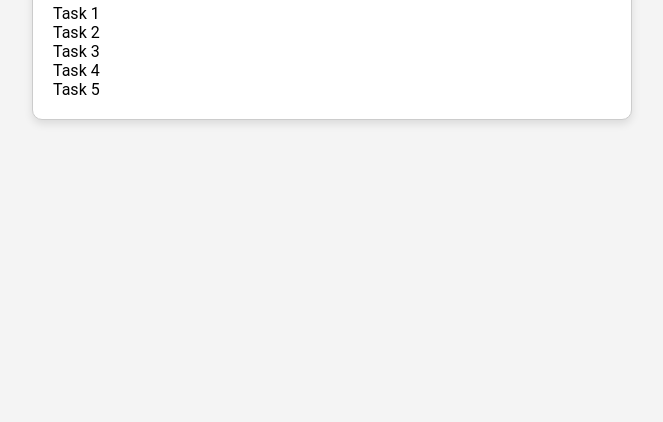
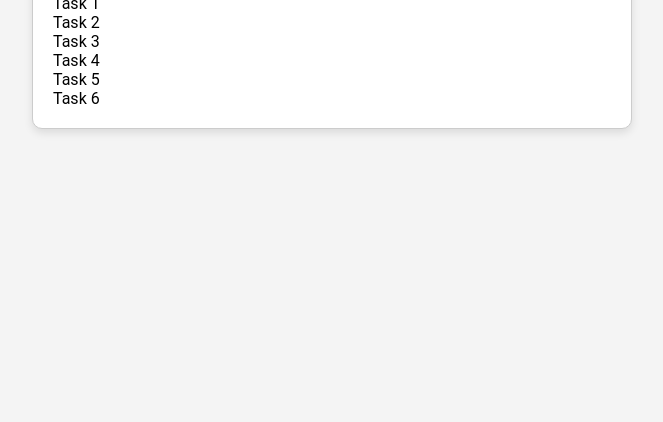
Before and after one commit to bar-echa/task-tracker, a plain HTML site: page task-tracker/index.html in a window 1280 px wide. Shown: the part 378-800 px from the top of the page, without its empty margins (308-971 px from the left). Drawn offline with Linux system fonts and the light colour scheme.

Commit message:
added task 6

```diff
--- a/task-tracker/index.html
+++ b/task-tracker/index.html
@@ -15,6 +15,7 @@
         <li>Task 3</li>
         <li>Task 4</li>
         <li>Task 5</li>
+        <li>Task 6</li>
       </ul>
     </div>
 
```
